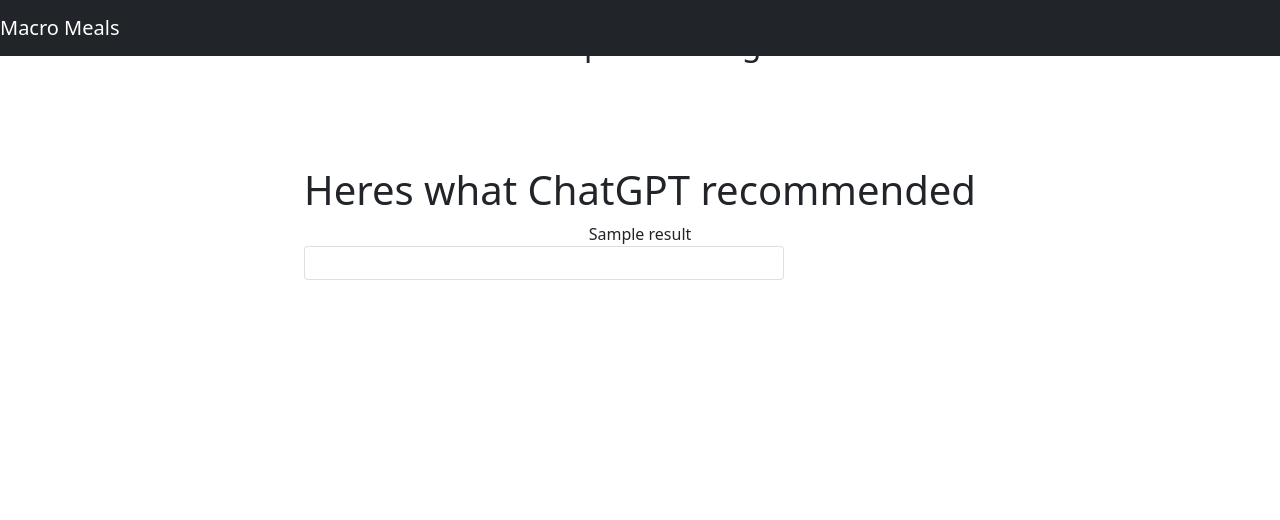
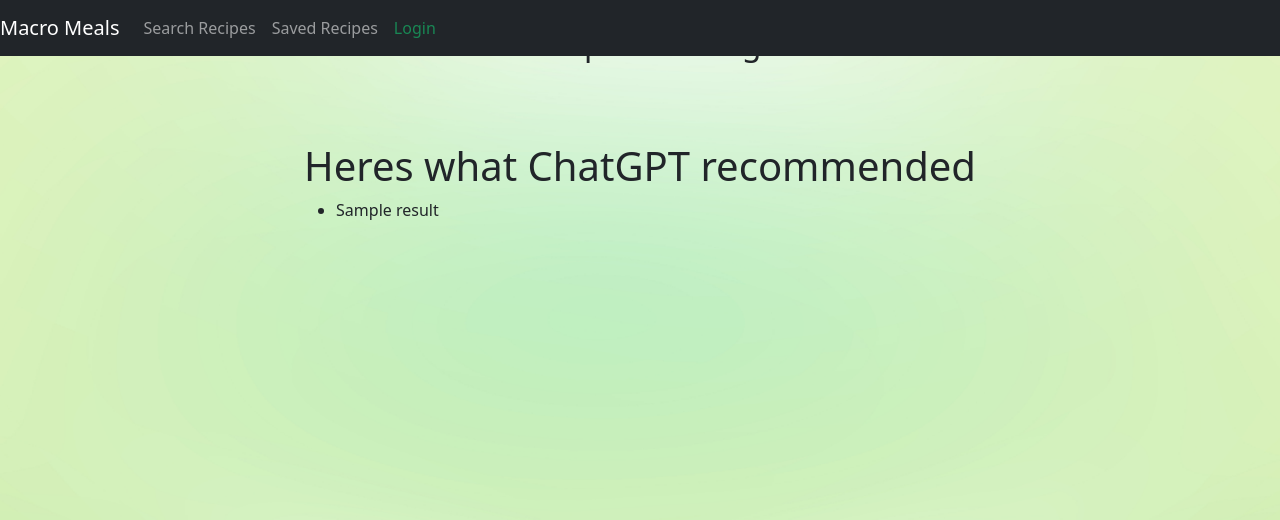
Before and after one commit to Mohsin272/Y4-Final-Project, a Flask app: template templates/gpt.html in a window 1280 px wide. Shown: the top 520 px of the page. Run offline with Flask 3, Linux system fonts and the light colour scheme; the template is opened without the code that fills it: most values are stand-ins (such as "Sample title", 1, 10 or a date in 2020); some libraries are stand-ins or nearby versions.

Commit message:
updated gpt feature

```diff
--- a/app.py
+++ b/app.py
@@ -7,6 +7,7 @@ from concurrent.futures import ThreadPoolExecutor
 from appconfig import config
 import re
 import openai
+import secret
 
 salt = bcrypt.gensalt()
 app = Flask(__name__)
@@ -131,7 +132,7 @@ def login():
 
 @app.route("/gpt", methods=["POST", "GET"])
 def gpt():
-    openai.api_key = "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"
+    openai.api_key = secret.open_ai_api_key
     ing = request.form.get("Ingredients").strip("[]")
     message = "print this list of ingredients with carbon footprint friendly alternatives. Only print a list no explanation please."
 
@@ -155,7 +156,7 @@ def gpt():
     )
     result = ''
     for choice in response.choices:
-        result += choice.message.content
+        result+=choice.message.content
     return render_template("gpt.html", title="GPT Results",result=result)
 
 @app.route("/addrecipe", methods=["GET", "POST"])
--- a/templates/gpt.html
+++ b/templates/gpt.html
@@ -1,19 +1,64 @@
 {% extends "base.html" %}
 {% block body %}
+<style>
+  body {
+    background: linear-gradient(to bottom, #89ffde 0%, #8f4bff 100%) no-repeat
+      fixed;
+    background: url("{{url_for('static', filename='green.jpg')}}") no-repeat
+      center center fixed;
+    -webkit-background-size: cover;
+    -moz-background-size: cover;
+    -o-background-size: cover;
+    background-size: cover;
+    position: relative;
+  }
+  </style>
 <nav class="navbar navbar-expand-lg navbar-dark bg-dark fixed-top">
-  <a class="navbar-brand" >Macro Meals</a>
-  <button class="navbar-toggler" type="button" data-toggle="collapse" data-target="#navbarSupportedContent" aria-controls="navbarSupportedContent" aria-expanded="false" aria-label="Toggle navigation">
+  <a class="navbar-brand">Macro Meals</a>
+  <button
+    class="navbar-toggler"
+    type="button"
+    data-toggle="collapse"
+    data-target="#navbarSupportedContent"
+    aria-controls="navbarSupportedContent"
+    aria-expanded="false"
+    aria-label="Toggle navigation"
+  >
     <span class="navbar-toggler-icon"></span>
   </button>
+  <div class="collapse navbar-collapse" id="navbarSupportedContent">
+    <ul class="navbar-nav mr-auto">
+      <li class="nav-item">
+        <a class="nav-link" href="/recipe">Search Recipes</a>
+      </li>
+      <li class="nav-item">
+        <a class="nav-link" href="/savedRecipes">Saved Recipes</a>
+      </li>
+      {% if "username" not in session %}
+      <li class="nav-item">
+        <a class="nav-link text-success" href="/logout">Login</a>
+      </li>
+      {% else %}
+      <li class="nav-item">
+        <a class="nav-link text-danger" href="/logout">Logout</a>
+      </li>
+      {% endif %}
+    </ul>
+  </div>
 </nav>
-<br><br><br>
+<br><br>
 <div class="d-flex justify-content-center">
-    <div class="text-center"><h1>Heres what ChatGPT recommended</h1>
-{{result}}
-
-  <div class="card" style="width: 30rem;">
-    <div class="card-body">
-    </div>
+  <div class="text-left">
+    <h1>Heres what ChatGPT recommended</h1>
+    <ul>
+      {% for substring in result.split('-') %}
+        {% if substring.strip() %}
+        <li>{{ substring.strip() }}</li>
+        {% endif %}
+      {% endfor %}
+    </ul>
   </div>
 </div>
+
+
 {% endblock %}
```
Also changed, not shown: high_carbon.txt (deleted, +0 -30 lines), 1 other file.
